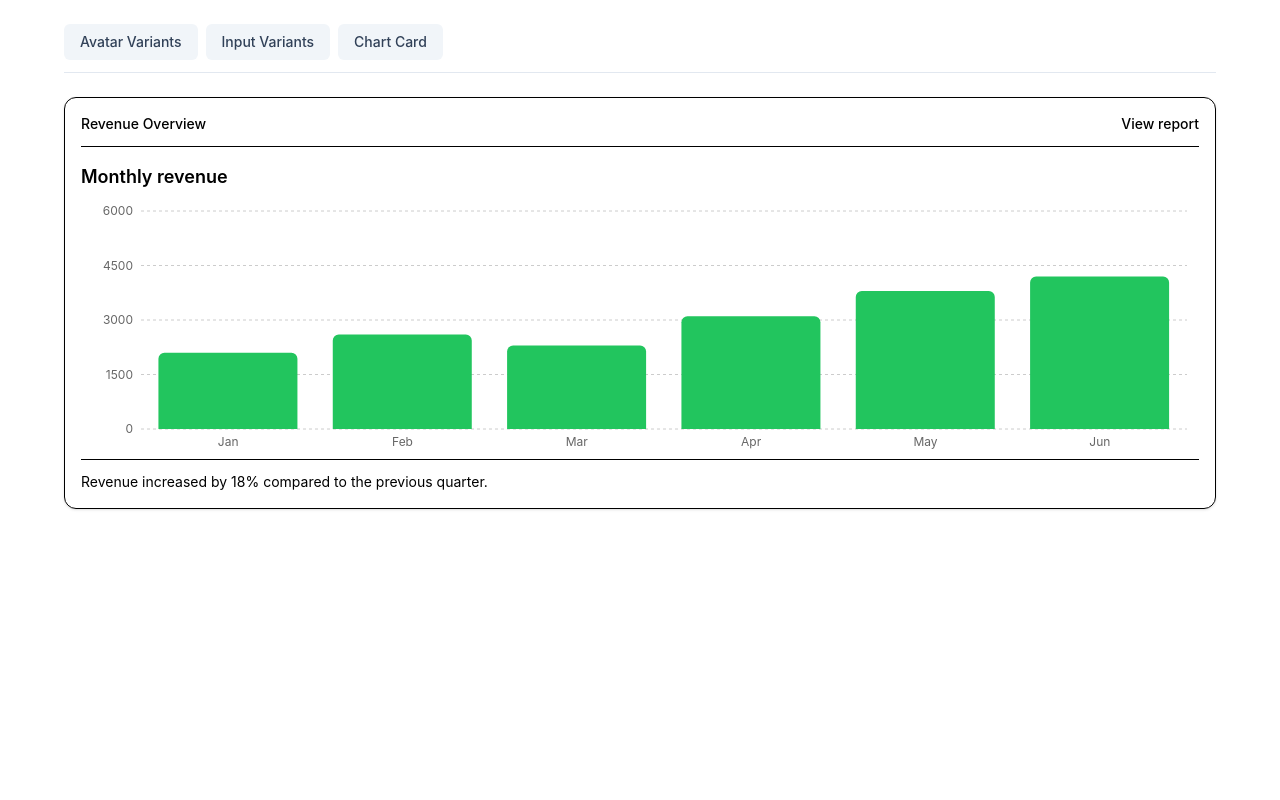
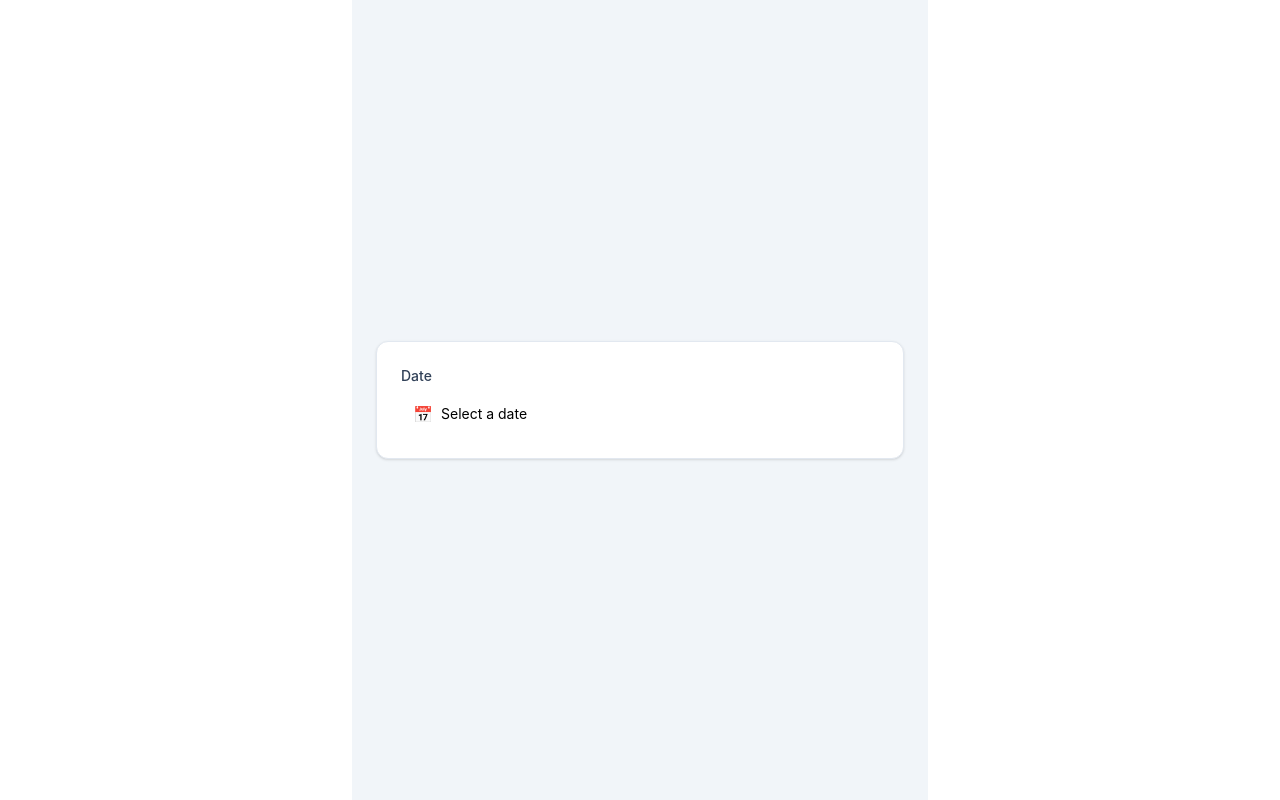
Before and after one commit to tarunk-mckesson26/react-poc, a React (Vite) app: page / in a window 1280 px wide. Built offline with nearby package versions, Linux system fonts and the light colour scheme.

Commit message:
date picker

```diff
--- a/src/App.tsx
+++ b/src/App.tsx
@@ -1,148 +1,18 @@
-import { useState } from 'react';
-import { Bar, BarChart as RechartsBarChart, CartesianGrid, XAxis, YAxis } from 'recharts';
 import './App.css';
-import { Avatar } from './components/ui/Avatar';
-import { BarChart as ChartCard } from './components/ui/BarChart';
-import { Input } from './components/ui/InputField';
-import { ChartContainer, ChartTooltip, ChartTooltipContent } from './components/ui/chart';
-import { avatarTest } from './assets';
+import { DatePicker } from './components/ui/DatePicker';
 
-function App() {
-  const [activeTab, setActiveTab] = useState<'charts' | 'avatars' | 'inputs' | 'chart-card'>('charts');
-
-  const chartCardData = [
-    { name: 'Jan', value: 2100 },
-    { name: 'Feb', value: 2600 },
-    { name: 'Mar', value: 2300 },
-    { name: 'Apr', value: 3100 },
-    { name: 'May', value: 3800 },
-    { name: 'Jun', value: 4200 },
-  ];
-
+const App = () => {
   return (
-    <div className='max-w-[1200px] mx-auto p-6'>
-      <div className='mb-6 flex gap-2 border-b border-slate-200 pb-3'>
-
-        <button
-          type='button'
-          onClick={() => setActiveTab('avatars')}
-          className={[
-            'rounded-md px-4 py-2 text-sm font-medium transition-colors',
-            activeTab === 'avatars'
-              ? 'bg-slate-900 text-white'
-              : 'bg-slate-100 text-slate-700 hover:bg-slate-200',
-          ].join(' ')}
-        >
-          Avatar Variants
-        </button>
-
-        <button
-          type='button'
-          onClick={() => setActiveTab('inputs')}
-          className={[
-            'rounded-md px-4 py-2 text-sm font-medium transition-colors',
-            activeTab === 'inputs'
-              ? 'bg-slate-900 text-white'
-              : 'bg-slate-100 text-slate-700 hover:bg-slate-200',
-          ].join(' ')}
-        >
-          Input Variants
-        </button>
-
-        <button
-          type='button'
-          onClick={() => setActiveTab('chart-card')}
-          className={[
-            'rounded-md px-4 py-2 text-sm font-medium transition-colors',
-            activeTab === 'chart-card'
-              ? 'bg-slate-900 text-white'
-              : 'bg-slate-100 text-slate-700 hover:bg-slate-200',
-          ].join(' ')}
-        >
-          Chart Card
-        </button>
+    <div className='mx-auto flex min-h-screen max-w-xl items-center justify-center bg-slate-100 p-6'>
+      <div className='w-full rounded-xl border border-slate-200 bg-white p-6 shadow-sm'>
+        <label className='mb-2 block text-sm font-medium text-slate-700'>Date</label>
+        <DatePicker
+          placeholder='Select a date'
+          className='w-full'
+          icon={<span aria-hidden='true'>📅</span>}
+          iconPosition='left'
+        />
       </div>
-
-      {activeTab === 'avatars' ? (
-        <div className='rounded-xl border border-slate-200 bg-white p-6 shadow-sm'>
-          <h2 className='mb-6 text-xl font-semibold text-slate-900'>Avatar Variants</h2>
-
-          <div className='flex flex-wrap items-center gap-8'>
-            <div className='flex flex-col items-center gap-2'>
-              <Avatar src={avatarTest} alt='Jane Doe' className='h-16 w-16' />
-              <span className='text-sm text-slate-600'>Image</span>
-            </div>
-
-            <div className='flex flex-col items-center gap-2'>
-              <Avatar firstName='Jane' lastName='Doe' className='h-16 w-16' />
-              <span className='text-sm text-slate-600'>Initials</span>
-            </div>
-
-            <div className='flex flex-col items-center gap-2'>
-              <Avatar icon={<span className='text-lg'>★</span>} className='h-16 w-16' />
-              <span className='text-sm text-slate-600'>Icon</span>
-            </div>
-
-            <div className='flex flex-col items-center gap-2'>
-              <Avatar firstName='A' lastName='S' className='h-12 w-12 text-xs' />
-              <span className='text-sm text-slate-600'>Small</span>
-            </div>
-          </div>
-        </div>
-      ) : activeTab === 'inputs' ? (
-        <div className='rounded-xl border border-slate-200 bg-white p-6 shadow-sm'>
-          <h2 className='mb-6 text-xl font-semibold text-slate-900'>Input Variants</h2>
-
-          <div className='space-y-5'>
-            <div>
-              <label className='mb-2 block text-sm font-medium text-slate-700'>Default</label>
-              <Input placeholder='Enter your name' />
-            </div>
-
-            <div>
-              <label className='mb-2 block text-sm font-medium text-slate-700'>Outline</label>
-              <Input variant='outline' placeholder='Outline input' />
-            </div>
-
-            <div>
-              <label className='mb-2 block text-sm font-medium text-slate-700'>Ghost</label>
-              <Input variant='ghost' placeholder='Ghost input' />
-            </div>
-
-            <div>
-              <label className='mb-2 block text-sm font-medium text-slate-700'>Small</label>
-              <Input size='sm' placeholder='Small input' />
-            </div>
-
-            <div>
-              <label className='mb-2 block text-sm font-medium text-slate-700'>Disabled</label>
-              <Input disabled placeholder='Disabled input' />
-            </div>
-
-            <div>
-              <label className='mb-2 block text-sm font-medium text-slate-700'>Invalid</label>
-              <Input invalid placeholder='Invalid input' />
-            </div>
-          </div>
-        </div>
-      ) : (
-        <ChartCard
-          title='Revenue Overview'
-          chartTitle='Monthly revenue'
-          linkText='View report'
-          description='Revenue increased by 18% compared to the previous quarter.'
-        >
-          <ChartContainer config={{ value: { label: 'Revenue', color: '#22c55e' } }} className='h-[260px] w-full'>
-            <RechartsBarChart data={chartCardData} margin={{ top: 12, right: 12, left: 0, bottom: 0 }}>
-              <CartesianGrid vertical={false} strokeDasharray='3 3' />
-              <XAxis dataKey='name' tickLine={false} axisLine={false} />
-              <YAxis tickLine={false} axisLine={false} />
-              <ChartTooltip cursor={false} content={<ChartTooltipContent />} />
-              <Bar dataKey='value' fill='#22c55e' radius={[6, 6, 0, 0]} />
-            </RechartsBarChart>
-          </ChartContainer>
-        </ChartCard>
-      )}
     </div>
   );
 }
--- /dev/null
+++ b/src/components/ui/DatePicker/index.tsx
@@ -0,0 +1,76 @@
+import { clsx } from "@/lib/clsx"
+import { useState } from "react"
+import type { DatePickerProps } from "./type"
+
+const DatePicker = ({
+  className,
+  placeholder = "Select date",
+  icon,
+  iconPosition = "right",
+  value,
+  defaultValue,
+  onChange,
+  ...props
+}: DatePickerProps) => {
+  const [internalValue, setInternalValue] = useState<string>(
+    typeof defaultValue === "string" ? defaultValue : ""
+  )
+
+  const currentValue = value ?? internalValue
+  const hasValue = Boolean(currentValue && String(currentValue).trim())
+
+  const handleChange = (event: React.ChangeEvent<HTMLInputElement>) => {
+    setInternalValue(event.target.value)
+    onChange?.(event)
+  }
+
+  const inputClassName = clsx(
+    "flex h-10 w-full rounded-md border border-input bg-background px-3 py-2 text-sm ring-offset-background file:border-0 file:bg-transparent file:text-sm file:font-medium placeholder:text-muted-foreground focus-visible:outline-none focus-visible:ring-2 focus-visible:ring-ring focus-visible:ring-offset-2 disabled:cursor-not-allowed disabled:opacity-50",
+    icon && (iconPosition === "left" ? "pl-10" : "pr-10"),
+    !hasValue && "text-transparent",
+    className
+  )
+
+  return (
+    <div className="relative w-full">
+      {icon ? (
+        <span
+          className={clsx(
+            "pointer-events-none absolute inset-y-0 flex items-center text-muted-foreground",
+            iconPosition === "left" ? "left-3" : "right-3"
+          )}
+          aria-hidden="true"
+        >
+          {icon}
+        </span>
+      ) : null}
+
+      {!hasValue ? (
+        <span
+          className={clsx(
+            "pointer-events-none absolute inset-y-0 flex items-center text-sm text-muted-foreground",
+            iconPosition === "left" ? "left-10" : "right-10"
+          )}
+          aria-hidden="true"
+        >
+          {placeholder}
+        </span>
+      ) : null}
+
+      <input
+        type="date"
+        data-slot="datepicker"
+        value={currentValue as string | number | readonly string[] | undefined}
+        onChange={handleChange}
+        className={clsx(
+          inputClassName,
+          "appearance-none",
+          "[&::-webkit-calendar-picker-indicator]:absolute [&::-webkit-calendar-picker-indicator]:inset-0 [&::-webkit-calendar-picker-indicator]:h-full [&::-webkit-calendar-picker-indicator]:w-full [&::-webkit-calendar-picker-indicator]:cursor-pointer [&::-webkit-calendar-picker-indicator]:opacity-0"
+        )}
+        {...props}
+      />
+    </div>
+  )
+}
+
+export { DatePicker }
--- /dev/null
+++ b/src/components/ui/DatePicker/type.ts
@@ -0,0 +1,10 @@
+import type React from "react"
+
+export type DatePickerIconPosition = "left" | "right"
+
+export interface DatePickerProps extends Omit<React.ComponentProps<"input">, "type"> {
+  className?: string
+  placeholder?: string
+  icon?: React.ReactNode
+  iconPosition?: DatePickerIconPosition
+}
```
Also changed, not shown: 1 other file (tests, documents, lock files or other folders).
